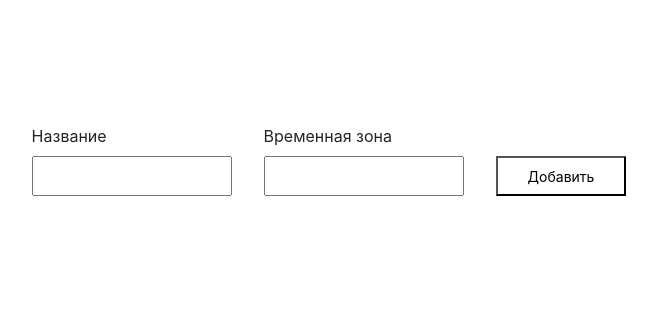
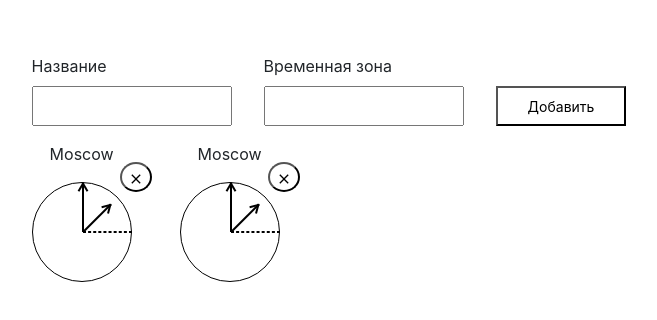
Before and after one commit to ioalpatov-education/lifecycle-watches, a React (Create React App) app: page / in a window 1280 px wide. Shown: the part 232-552 px from the top of the page, without its empty margins (311-968 px from the left). Built offline with nearby package versions, Linux system fonts and the light colour scheme.

Commit message:
добавлена стилизация часов

```diff
--- a/package.json
+++ b/package.json
@@ -5,7 +5,8 @@
   "dependencies": {
     "@emotion/react": "^11.10.6",
     "@emotion/styled": "^11.10.6",
-    "@mui/material": "^5.11.14",
+    "@mui/icons-material": "^5.11.16",
+    "@mui/material": "^5.12.0",
     "@testing-library/jest-dom": "^5.16.5",
     "@testing-library/react": "^13.4.0",
     "@testing-library/user-event": "^13.5.0",
--- a/src/App.css
+++ b/src/App.css
@@ -44,3 +44,90 @@
   margin: 0;
   font-size: 12px;
 }
+
+.watches-list {
+  display: flex;
+  justify-content: flex-start;
+  align-items: center;
+  gap: 3rem;
+}
+
+.watch-wrapper {
+  display: flex;
+  flex-direction: column;
+  align-items: center;
+  justify-content: center;
+  position: relative;
+}
+
+.watch {
+  position: relative;
+  width: 100px;
+  aspect-ratio: 1;
+  border: 1px solid #000000;
+  border-radius: 50%;
+}
+
+.watch__delete-btn {
+  position: absolute;
+  top: 20px;
+  right: -20px;
+  background-color: #ffffff;
+  border-radius: 50%;
+}
+
+.delete-btn__icon {
+  font-size: 16px !important;
+}
+
+.arrow {
+  width: 2px;
+  background-color: #000000;
+}
+
+.watch__hand {
+  position: absolute;
+  left: 50%;
+  transform-origin: 50% 100%;
+}
+
+
+.second-hand {
+  height: 50%;
+  border: 1px dashed #000000;
+  transform: rotate(90deg);
+}
+
+.minute-hand {
+  height: 50%;
+  transform: rotate(0deg);
+}
+
+.hour-hand {
+  height: 40%;
+  top: 10%;
+  transform: rotate(45deg);
+}
+
+
+.arrow::before {
+  content: "";
+  position: absolute;
+  width: 10px;
+  height: 2px;
+  top: 3px;
+  right: -6px;
+  background-color: #000000;
+  transform: rotate(-120deg);
+}
+
+.arrow::after {
+  content: "";
+  position: absolute;
+  width: 10px;
+  height: 2px;
+  top: 3px;
+  right: -2px;
+  background-color: #000000;
+  transform: rotate(120deg);
+}
--- /dev/null
+++ b/src/components/Watches/Watch.jsx
@@ -0,0 +1,18 @@
+import { Close } from "@mui/icons-material";
+const Watch = () => {
+  return (
+    <div className="watch-wrapper">
+      <p>Moscow</p>
+      <div className="watch">
+        <div className="watch__hand second-hand"></div>
+        <div className="watch__hand minute-hand arrow"></div>
+        <div className="watch__hand hour-hand arrow"></div>
+      </div>
+      <button className="watch__delete-btn">
+        <Close className="delete-btn__icon" />
+      </button>
+    </div>
+  );
+};
+
+export default Watch;
--- a/src/components/Watches/WatchesList.jsx
+++ b/src/components/Watches/WatchesList.jsx
@@ -1,3 +1,12 @@
-const WatchesList = () => {};
+import Watch from "./Watch";
+
+const WatchesList = () => {
+  return (
+    <div className="watches-list">
+      <Watch />
+      <Watch />
+    </div>
+  );
+};
 
 export default WatchesList;
--- a/src/components/Watches/index.jsx
+++ b/src/components/Watches/index.jsx
@@ -2,9 +2,11 @@ import WatchesForm from "./WatchesForm";
 import WatchesList from "./WatchesList";
 
 const Watches = () => {
+  const addTimeZone = (newTimeZone) => {};
+
   return (
     <div className="watches-wrapper">
-      <WatchesForm />
+      <WatchesForm onAddTimeZone={addTimeZone} />
       <WatchesList />
     </div>
   );
```
Also changed, not shown: 1 other file (tests, documents, lock files or other folders).
